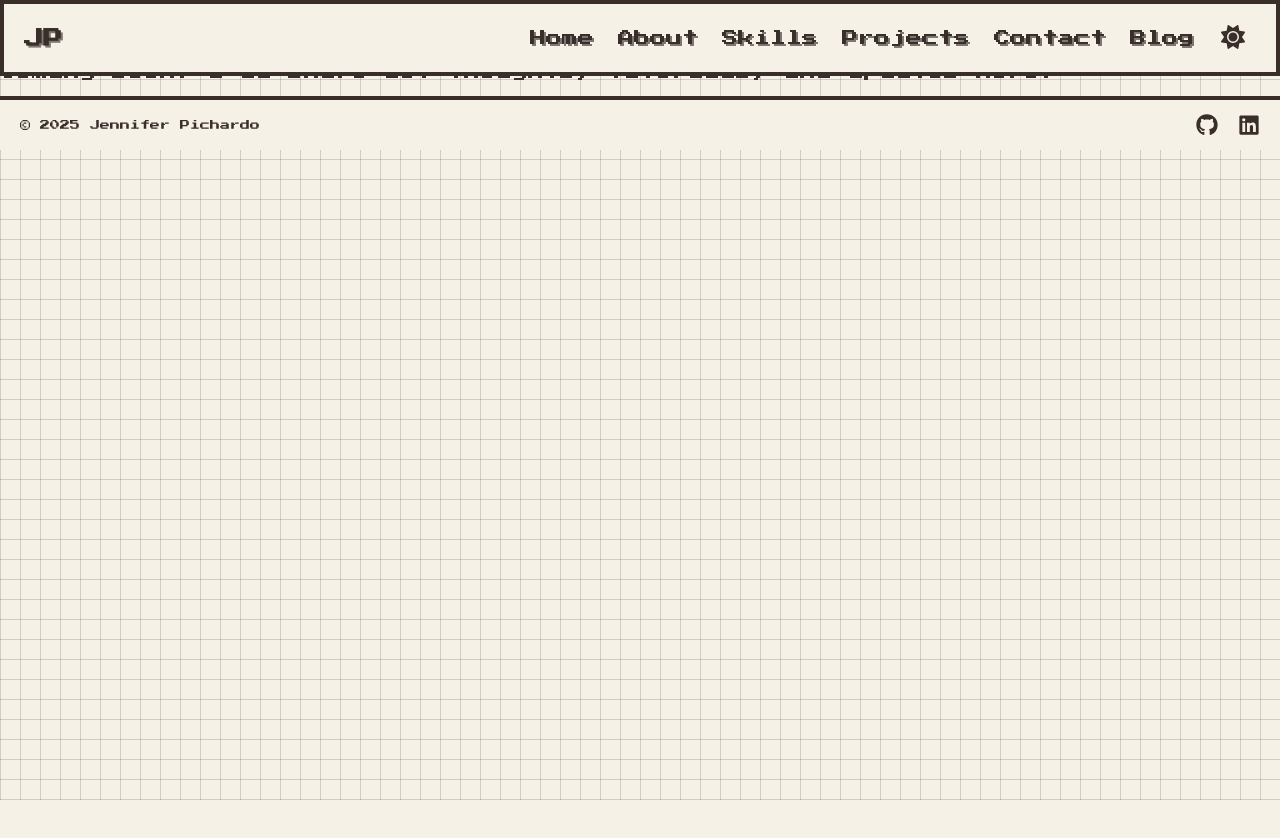
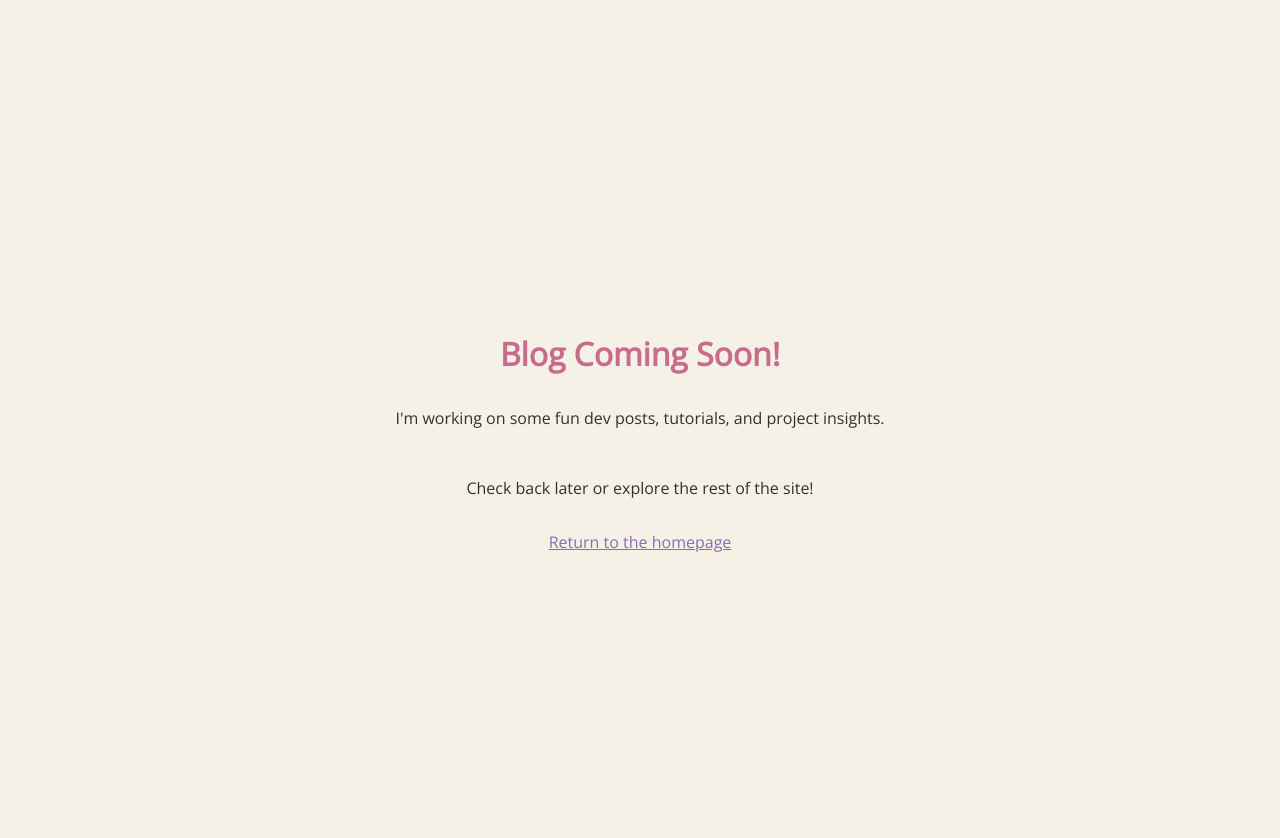
Before and after one commit to strawbunnyexe/strawbunnyexe.github.io, a React (Vite) app: page /blog in a window 1280 px wide. Shown: the top 838 px of the page. Built offline with nearby package versions, Linux system fonts and the light colour scheme.

Commit message:
Fixed blog and 404

```diff
--- a/package.json
+++ b/package.json
@@ -7,9 +7,10 @@
   "scripts": {
     "dev": "vite",
     "build": "vite build",
+    "postbuild": "copy dist\\index.html dist\\404.html",
     "lint": "eslint .",
     "preview": "vite preview",
-    "predeploy": "vite build",
+    "predeploy": "npm run build",
     "deploy": "gh-pages -d dist"
   },
   "dependencies": {
--- a/src/App.jsx
+++ b/src/App.jsx
@@ -1,47 +1,40 @@
 import React, { useState, useEffect } from 'react';
-import { BrowserRouter as Router, Routes, Route } from 'react-router-dom';
+import { Routes, Route, useLocation } from 'react-router-dom';
+
 import Header from './components/Header.jsx';
-import Hero from './components/Hero.jsx';
-import About from './components/About.jsx';
-import Skills from './components/Skills.jsx';
-import Projects from './components/Projects.jsx';
-import Contact from './components/Contact.jsx';
 import Footer from './components/Footer.jsx';
-import Blog from './components/Blog';
-import NotFound from './components/NotFound';
 
-import '@fortawesome/fontawesome-free/css/all.min.css';
+import Home from './pages/Home.jsx';
+import Blog from './pages/Blog.jsx';
+import NotFound from './pages/NotFound.jsx';
 
 import './themes.css';
 import './App.css';
 
 function App() {
-  const [theme, setTheme] = useState(() => {
-    // Check for saved theme in localStorage or default to 'light'
-    return localStorage.getItem('theme') || 'light';
-  });
+  const [theme, setTheme] = useState(() => localStorage.getItem('theme') || 'light');
+  const location = useLocation();
 
   useEffect(() => {
     document.documentElement.setAttribute('data-theme', theme);
-    localStorage.setItem('theme', theme); // Save theme on change
+    localStorage.setItem('theme', theme);
   }, [theme]);
 
-  const toggleTheme = () => {
-    setTheme(prev => (prev === 'light' ? 'dark' : 'light'));
-  };
+  const toggleTheme = () => setTheme(prev => (prev === 'light' ? 'dark' : 'light'));
+
+  // Only show Header/Footer on main site pages
+  const isMainSite = location.pathname === '/' || location.pathname.startsWith('/#');
 
   return (
-    <Router>
     <div className="App">
-      <Header theme={theme} toggleTheme={toggleTheme} />
+      {isMainSite && <Header theme={theme} toggleTheme={toggleTheme} />}
       <Routes>
-        <Route path="/" element={<><Hero /><About /><Skills /><Projects /><Contact /></>} />
+        <Route path="/" element={<Home />} />
         <Route path="/blog" element={<Blog />} />
         <Route path="*" element={<NotFound />} />
       </Routes>
-      <Footer />
+      {isMainSite && <Footer />}
     </div>
-  </Router>
   );
 }
 
--- a/src/components/Blog.jsx
+++ /dev/null
@@ -1,12 +0,0 @@
-import React from 'react';
-
-const Blog = () => {
-  return (
-    <section className="blog-page">
-      <h2>My Blog</h2>
-      <p>Coming soon! I’ll share dev thoughts, tutorials, and updates here.</p>
-    </section>
-  );
-};
-
-export default Blog;
--- a/src/components/NotFound.jsx
+++ /dev/null
@@ -1,13 +0,0 @@
-import React from 'react';
-
-const NotFound = () => {
-  return (
-    <section className="not-found">
-      <h2>404 - Page Not Found</h2>
-      <p>Oops! Looks like you're lost in the pixel void.</p>
-      <a href="/" className="back-home">Back to Home</a>
-    </section>
-  );
-};
-
-export default NotFound;
--- /dev/null
+++ b/src/layouts/SimpleLayout.css
@@ -0,0 +1,30 @@
+/* SimpleLayout.css */
+
+.simple-layout {
+  min-height: 100vh;
+  display: flex;
+  flex-direction: column;
+  align-items: center;
+  justify-content: center;
+  padding: 2rem;
+  background-color: var(--bg-color);
+  color: var(--text-color);
+  font-family: 'Open Sans', sans-serif;
+  text-align: center;
+}
+
+.simple-layout h1 {
+  font-size: 2rem;
+  color: var(--accent-pink);
+  margin-bottom: 1rem;
+}
+
+.simple-layout p {
+  font-size: 1rem;
+  margin-bottom: 2rem;
+}
+
+.simple-layout a {
+  color: var(--accent-purple);
+  text-decoration: underline;
+}
--- /dev/null
+++ b/src/layouts/SimpleLayout.jsx
@@ -0,0 +1,12 @@
+import React from 'react';
+import './SimpleLayout.css';
+
+const SimpleLayout = ({ children }) => {
+  return (
+    <div className="simple-layout">
+      {children}
+    </div>
+  );
+};
+
+export default SimpleLayout;
--- /dev/null
+++ b/src/pages/Blog.jsx
@@ -0,0 +1,16 @@
+import React from 'react';
+import { Link } from 'react-router-dom';
+import SimpleLayout from '../layouts/SimpleLayout';
+
+const Blog = () => {
+  return (
+    <SimpleLayout>
+      <h1>Blog Coming Soon!</h1>
+      <p>I'm working on some fun dev posts, tutorials, and project insights.</p>
+      <p>Check back later or explore the rest of the site!</p>
+      <Link to="/">Return to the homepage</Link>
+    </SimpleLayout>
+  );
+};
+
+export default Blog;
--- /dev/null
+++ b/src/pages/Home.jsx
@@ -0,0 +1,18 @@
+import React from 'react';
+import Hero from '../components/Hero.jsx';
+import About from '../components/About.jsx';
+import Skills from '../components/Skills.jsx';
+import Projects from '../components/Projects.jsx';
+import Contact from '../components/Contact.jsx';
+
+const Home = () => (
+  <>
+    <Hero />
+    <About />
+    <Skills />
+    <Projects />
+    <Contact />
+  </>
+);
+
+export default Home;
--- /dev/null
+++ b/src/pages/NotFound.jsx
@@ -0,0 +1,15 @@
+import React from 'react';
+import { Link } from 'react-router-dom';
+import SimpleLayout from '../layouts/SimpleLayout';
+
+const NotFound = () => {
+  return (
+    <SimpleLayout>
+      <h1>404 - Page Not Found</h1>
+      <p>Looks like you wandered off the map.</p>
+      <Link to="/">Return to the homepage</Link>
+    </SimpleLayout>
+  );
+};
+
+export default NotFound;
```
Also changed, not shown: src/main.jsx (+9 -7 lines).
